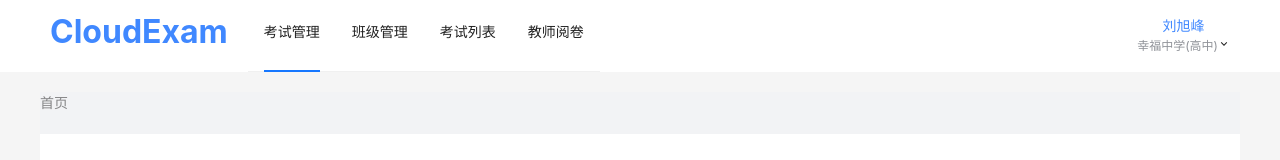
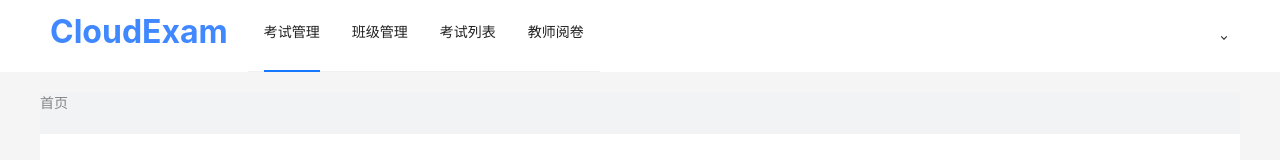
Before and after one commit to lc-fei/cloudexam, a React (Vite) app: page / in a window 1280 px wide. Shown: the top 160 px of the page. Built offline with nearby package versions, Linux system fonts and the light colour scheme; sample sign-in values are in the browser's storage.

Commit message:
优化homeUserInfo组件

```diff
--- a/src/pages/home/components/UserInfo/index.tsx
+++ b/src/pages/home/components/UserInfo/index.tsx
@@ -1,12 +1,17 @@
 import { ComponentProps } from 'react'
 import { ArrowDown } from '../../../../assets/icons'
 import styles from './index.module.scss'
+import { useUserStore } from '@/store/useUserStore'
+import { userPms } from '@/constants'
 export const UserInfo = ({ className, ...props }: { className?: string; props?: ComponentProps<'div'> }) => {
+  const { userinfo } = useUserStore()
   return (
     <div className={[styles['userInfo'], className].join(' ')} {...props}>
-      <span className={styles['headerName']}>刘旭峰</span>
+      <span className={styles['headerName']}>{userinfo?.name}</span>
       <span>
-        <span className={styles['schoolName']}>幸福中学(高中)</span>
+        {userinfo?.role === userPms.teacher && <span className={styles['schoolName']}>{userinfo.userName + ' 老师'}</span>}
+        {userinfo?.role === userPms.student && <span className={styles['schoolName']}>{userinfo.userName + ' 同学'}</span>}
+        {userinfo?.role === userPms.admin && <span className={styles['schoolName']}>{userinfo.userName + ' 管理员'}</span>}
         <ArrowDown />
       </span>
     </div>
--- a/src/pages/login/index.tsx
+++ b/src/pages/login/index.tsx
@@ -6,6 +6,7 @@ import { apiLogin } from '@/api/user/api'
 import type { ResRoot, LoginData } from '@/api/user/type'
 import { useUserStore } from '@/store/useUserStore'
 import { useNavigate } from 'react-router-dom'
+import { msgSuccess } from '@/utils/msg'
 export const Login: React.FC = () => {
   const { setUserInfo } = useUserStore()
   const navigator = useNavigate()
@@ -14,6 +15,7 @@ export const Login: React.FC = () => {
     navigator('/register')
   }
 
+  // 登录
   const onFinish = async (values: { userName: string; passWord: string }) => {
     try {
       const req = new FormData()
@@ -29,6 +31,7 @@ export const Login: React.FC = () => {
       console.log('setUserInfo', setUserInfo)
       localStorage.setItem('token', token)
       navigator('/')
+      msgSuccess('登录成功')
     } catch (error: any) {
       notification.error({
         message: error.message,
--- a/src/pages/register/index.tsx
+++ b/src/pages/register/index.tsx
@@ -4,7 +4,7 @@ import { useNavigate } from 'react-router-dom'
 import { Button, Form, Input, Row, Col, Select } from 'antd'
 import { ReqNew } from '@/api/user/type'
 import { apiCheck, apiNew, apiVerify } from '@/api/user/api'
-import { msgError } from '@/utils/msg'
+import { msgError, msgSuccess } from '@/utils/msg'
 
 const formItemLayout = {
   labelCol: {
@@ -41,6 +41,8 @@ export const Register: React.FC = () => {
       await apiCheck(reqForm)
       const res = await apiNew(values)
       console.log('res', res)
+      msgSuccess('注册成功！')
+      navigate('/login')
     } catch (error: any) {
       msgError(error.message)
     }
@@ -61,6 +63,7 @@ export const Register: React.FC = () => {
       console.log('checkRes', checkRes)
       const res = await apiVerify(reqForm)
       console.log('res', res)
+      msgSuccess('验证码发送成功！')
     } catch (error: any) {
       msgError(error.message)
     }
```
